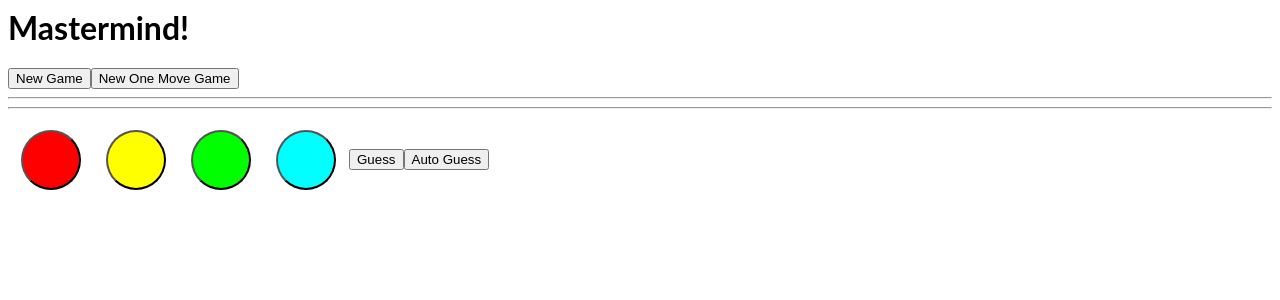
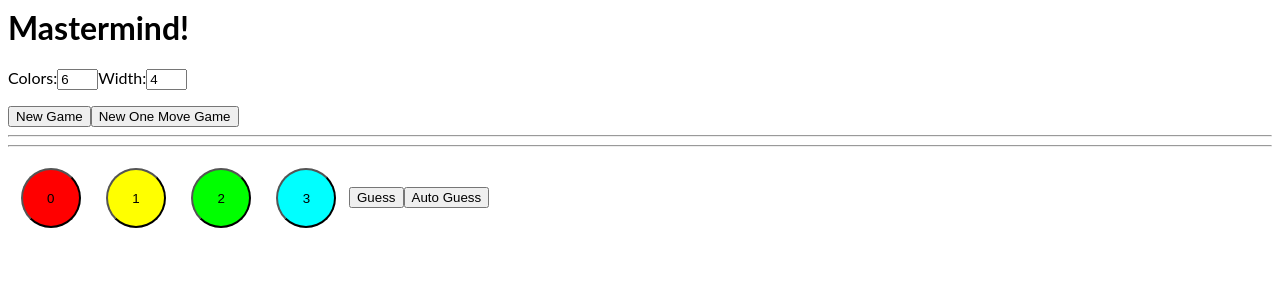
Before and after one commit to wcyuan/react-ts-mastermind, a React (Create React App) app: page / in a window 1280 px wide. Shown: the top 300 px of the page. Built offline with nearby package versions, Linux system fonts and the light colour scheme.

Commit message:
allow changing the width and number of pegs

```diff
--- a/src/index.tsx
+++ b/src/index.tsx
@@ -16,7 +16,7 @@ function Peg(props) {
            className={className}
            onClick={props.onClick}
            disabled={props.disabled}
-           style={style} />);
+           style={style} >{props.text}</button>);
 }
 
 function EvalPeg(props) {
@@ -29,11 +29,12 @@ function GuessPeg(props) {
     onClick: props.onClick,
     size: "biggest",
     disabled:  false,
+    text: props.text,
   });
 }
 
 function HistoryPeg(props) {
-  return Peg({color: props.color, size: "big"});
+  return Peg({color: props.color, text: props.text, size: "big"});
 }
 
 
@@ -43,6 +44,7 @@ function Row(props) {
     items.push(
       <HistoryPeg
        key={ii}
+       text={props.guess[ii]}
        color={Util.getColor(props.game, props.guess[ii])} />)
   }
   for (let ii = 0; ii < props.result.exact; ii++) {
@@ -64,7 +66,9 @@ class NextGuessRow extends Component {
       this.state.guess = props.guess;
     } else {
       for (let ii = 0; ii < this.props.game.width; ii++) {
-        this.state.guess.push(this.props.game.valid_values[ii]);
+        this.state.guess.push(
+          this.props.game.valid_values[
+            ii%this.props.game.valid_values.length]);
       }
     }
   }
@@ -87,6 +91,7 @@ class NextGuessRow extends Component {
       items.push(
         <GuessPeg
          key={ii}
+         text={this.state.guess[ii]}
          color={
            Util.getColor(this.props.game, this.state.guess[ii])}
          onClick={() => this.handleClick(ii)}
@@ -114,7 +119,9 @@ class Util {
   }
   //  https://stackoverflow.com/a/7419630
   static rainbow(numOfSteps, step) {
-      // This function generates vibrant, "evenly spaced" colours (i.e. no clustering). This is ideal for creating easily distinguishable vibrant markers in Google Maps and other apps.
+      // This function generates vibrant, "evenly spaced" colours (i.e. no clustering).
+      // This is ideal for creating easily distinguishable vibrant markers in
+      // Google Maps and other apps.
       // Adam Cole, 2011-Sept-14
       // HSV to RBG adapted from: http://mjijackson.com/2008/02/rgb-to-hsl-and-rgb-to-hsv-color-model-conversion-algorithms-in-javascript
       var r, g, b;
@@ -135,25 +142,62 @@ class Util {
   }
 }
 
+function EntryBox(props) {
+     return (
+        <input
+         type="text"
+         value={props.value}
+         onChange={props.onChange}
+         size={2}
+       />
+     );
+}
+
 class GameUI extends Component {
   constructor(props) {
     super(props);
-    let valid_values = [];
-    for (let ii = 0; ii < props.num_pegs; ii++) {
-      valid_values.push("" + ii);
-    }
-    const game = new mastermind.Game(props.width, valid_values);
+    const game = this.makeGame(props.numColors, props.width);
     this.state = {
+      numColors: props.numColors,
+      width: props.width,
       game: game,
       secret: game.get_random_guess(),
       history: [],
       auto: new mastermind.AutoPlayer(game),
       random: new mastermind.RandomPlayer(game),
+      firstguess: null,
       // Set a key to make it easy to reset components
       // https://stackoverflow.com/a/21750576
       key: new Date(),
+    };
+  }
+  makeGame(numColors, width) {
+    let valid_values = [];
+    for (let ii = 0; ii < numColors; ii++) {
+      valid_values.push("" + ii);
+    }
+    return new mastermind.Game(width, valid_values);
+  }
+  resetState(numColors, width) {
+    const game = this.makeGame(numColors, width);
+    this.setState({
+      game: game,
+      width: width,
+      numColors: numColors,
+      secret: game.get_random_guess(),
+      history: [],
+      auto: new mastermind.AutoPlayer(game),
+      random: new mastermind.RandomPlayer(game),
       firstguess: null,
-    };
+      key: new Date(),
+    });
+  }
+  setWidth(event) {
+    this.resetState(this.state.numColors, event.target.value);
+  }
+
+  setNumColors(event) {
+    this.resetState(event.target.value, this.state.width);
   }
   updateHistory(game, auto, secret, guess, history) {
     let result = game.check_guess(
@@ -180,6 +224,7 @@ class GameUI extends Component {
       secret: this.state.game.get_random_guess(),
       history: [],
       key: new Date(),
+      firstguess: null,
     });
   }
   newOneMoveGame() {
@@ -222,6 +267,14 @@ class GameUI extends Component {
     }
     return (
       <div key={this.state.key}>
+
+      <p>
+      Colors:
+      <EntryBox value={this.state.numColors} onChange={this.setNumColors.bind(this)}/>
+      Width:
+      <EntryBox value={this.state.width} onChange={this.setWidth.bind(this)}/>
+      </p>
+
       <button onClick={() => this.newGame()}>
        New Game
       </button>
@@ -232,7 +285,7 @@ class GameUI extends Component {
       {past_guesses}
       <hr/>
       <NextGuessRow
-       key="next"
+       key={this.state.key + "_next"}
        game={this.state.game}
        auto={this.getAutoGuess.bind(this)}
        onSubmit={this.handleNewGuess.bind(this)}
@@ -247,15 +300,14 @@ class App extends Component<AppProps, AppState> {
   constructor(props) {
     super(props);
     this.state = {
-      name: 'React'
+      name: 'React',
     };
   }
-
   render() {
     return (
       <div>
         <h1>Mastermind!</h1>
-        <GameUI width={4} num_pegs={6} />
+        <GameUI width={4} numColors={6} />
       </div>
     );
   }
```
